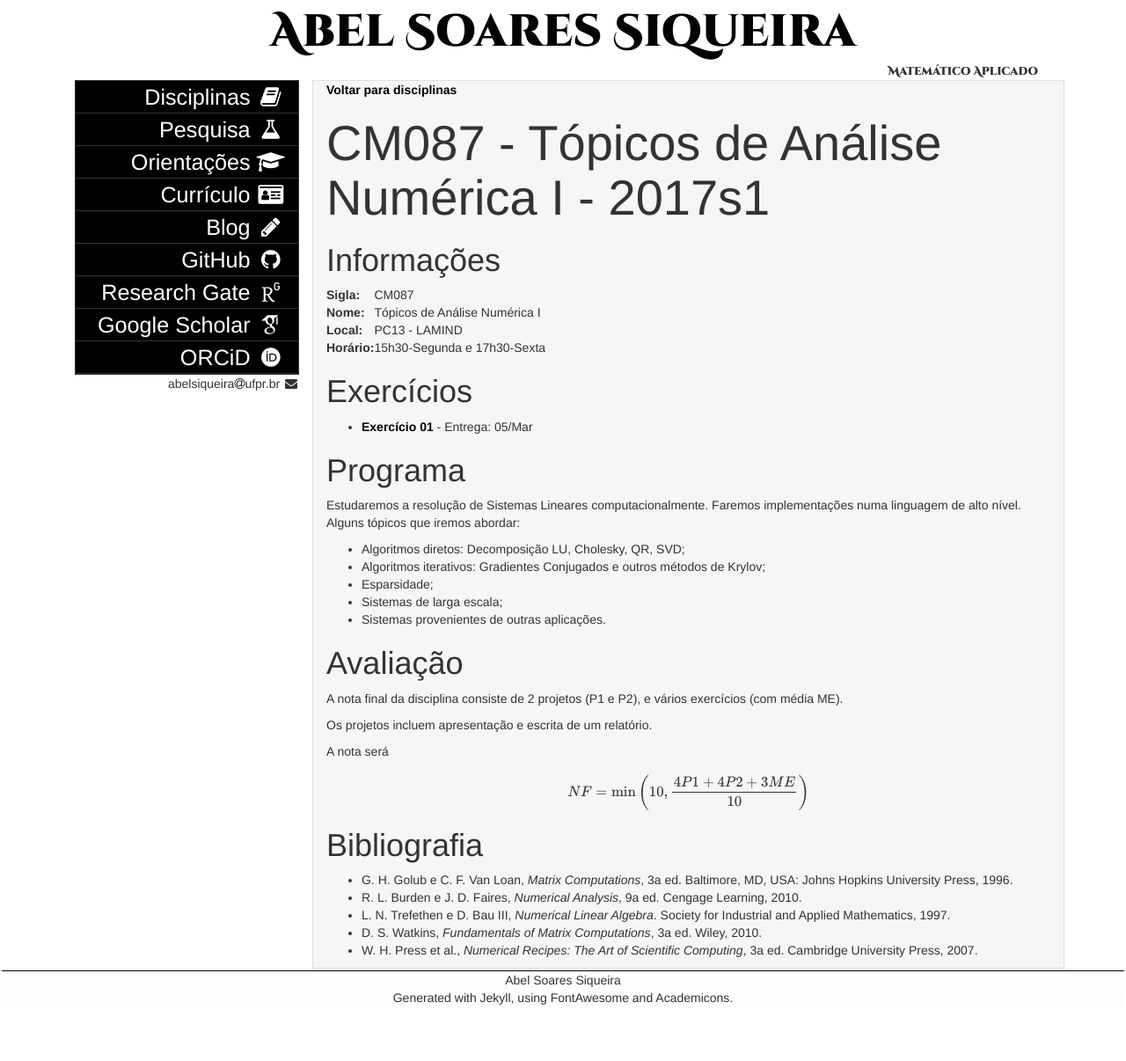
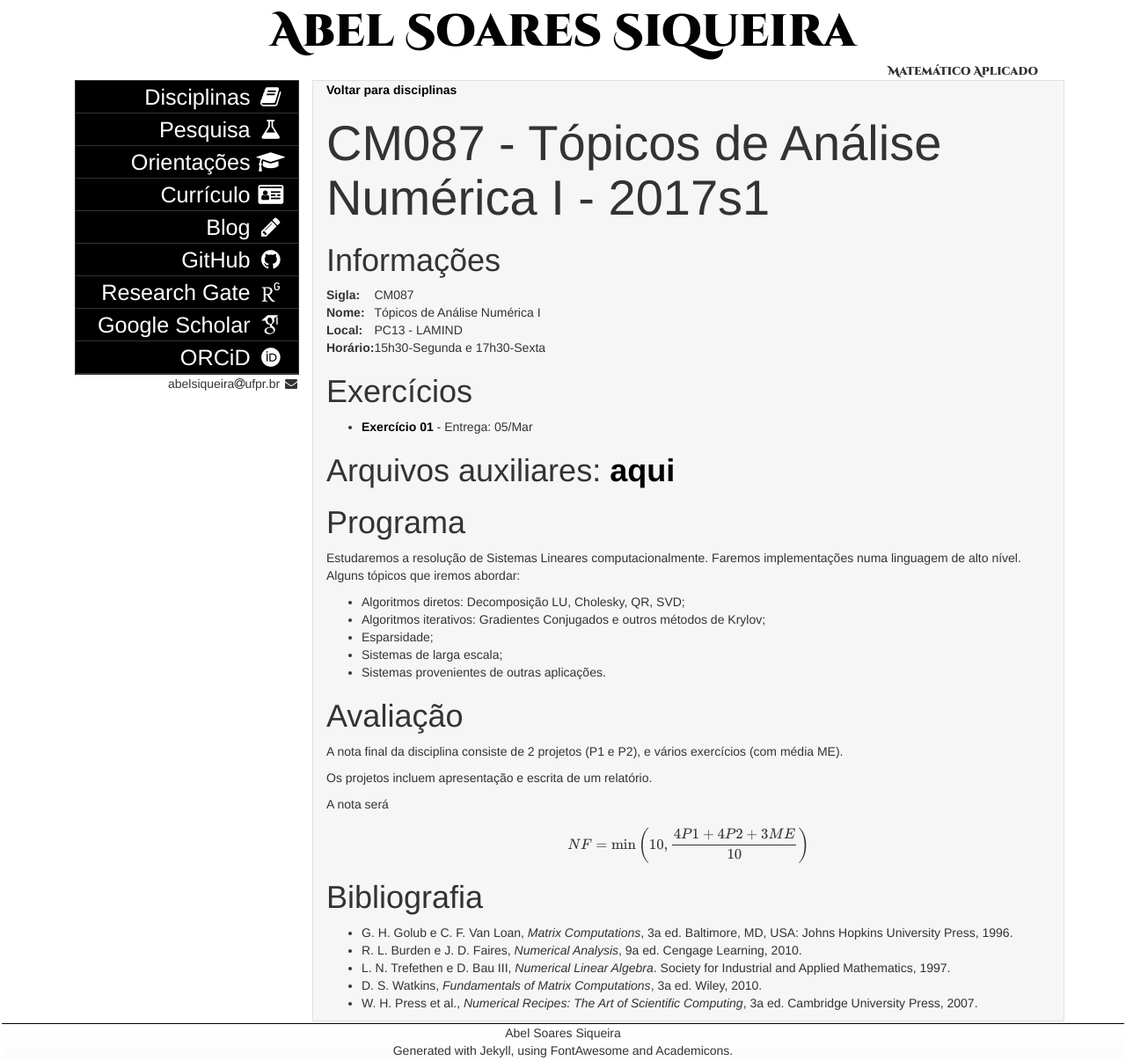
Before and after one commit to abelsiqueira/abelsiqueira.github.io-old, a Jekyll site: the page built from disciplinas/cm087-2017s1.md, in a window 1280 px wide. Shown: the whole page at 88% size. Built offline with Jekyll 4.4.1, drawn with Linux system fonts in a browser that asks for light colours; some web fonts are replaced; formulas are drawn with MathJax 3; before the commit the page ends 1146 px from its top, so only the background shows below that.

Commit message:
Adiciona link dos arquivos auxiliares

```diff
--- a/disciplinas/cm087-2017s1.md
+++ b/disciplinas/cm087-2017s1.md
@@ -17,6 +17,8 @@ tag:        2017s1
 
 - [Exercício 01]({{site.baseurl}}/disciplinas/cm087/ex01.html) -
   Entrega: 05/Mar
+
+# Arquivos auxiliares: [aqui](https://github.com/abelsiqueira/abelsiqueira.github.io/tree/master/disciplinas/cm087/impl)
 
 # Programa
 
```
